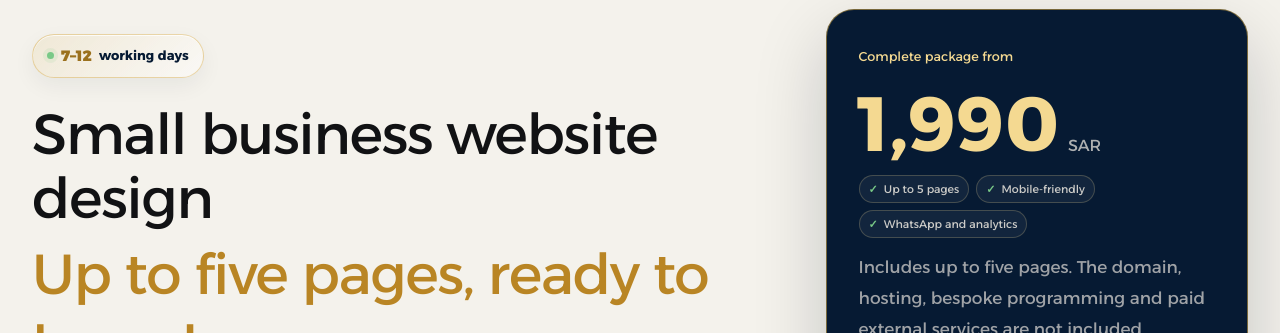
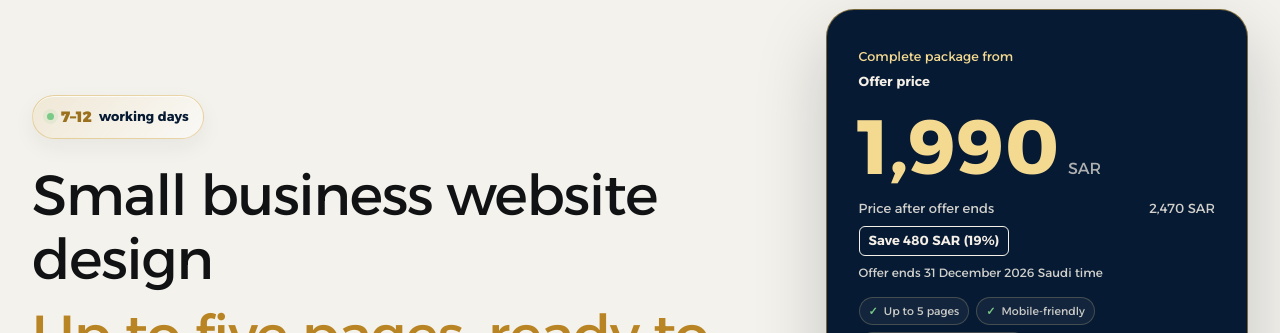
Before and after one commit to mohammedrashad2011-ui/Dewank-2026-website, a Next.js app: page /en/offers/small-business-website in a window 1280 px wide. Shown: the part 205-538 px from the top of the page. Built offline with nearby package versions, Linux system fonts and the light colour scheme; no server answers.

Commit message:
feat(pricing): apply shared promotion panel to small-business-website en

```diff
--- a/app/(en)/en/offers/small-business-website/page.tsx
+++ b/app/(en)/en/offers/small-business-website/page.tsx
@@ -1,3 +1,4 @@
+import { PromotionalPrice } from "@/app/(ar)/offers/promotional-price";
 import { resolveCurrentOfferPrice } from "@/app/(ar)/offers/offer-pricing";
 import "@/app/components/crm-contact-preview.css";
 import { crmVisible } from "@/app/lib/crm/capture-mode";
@@ -124,7 +125,7 @@ export default function SmallBusinessWebsiteOfferPage() {
         </div>
         <aside id="order-panel" className="offer-price-panel small-website-price-panel">
           <small>Complete package from</small>
-          <OfferPrice offerKey="small-business-website" className="offer-price" />
+          <PromotionalPrice offerKey="small-business-website" locale="en" />
           <div className="offer-trust-inline"><span>Up to 5 pages</span><span>Mobile-friendly</span><span>WhatsApp and analytics</span></div>
           <p>Includes up to five pages. The domain, hosting, bespoke programming and paid external services are not included.</p>
           <p className="sw-assure">A full review before launch and seven days of technical support after it are included in the price.</p>
```
